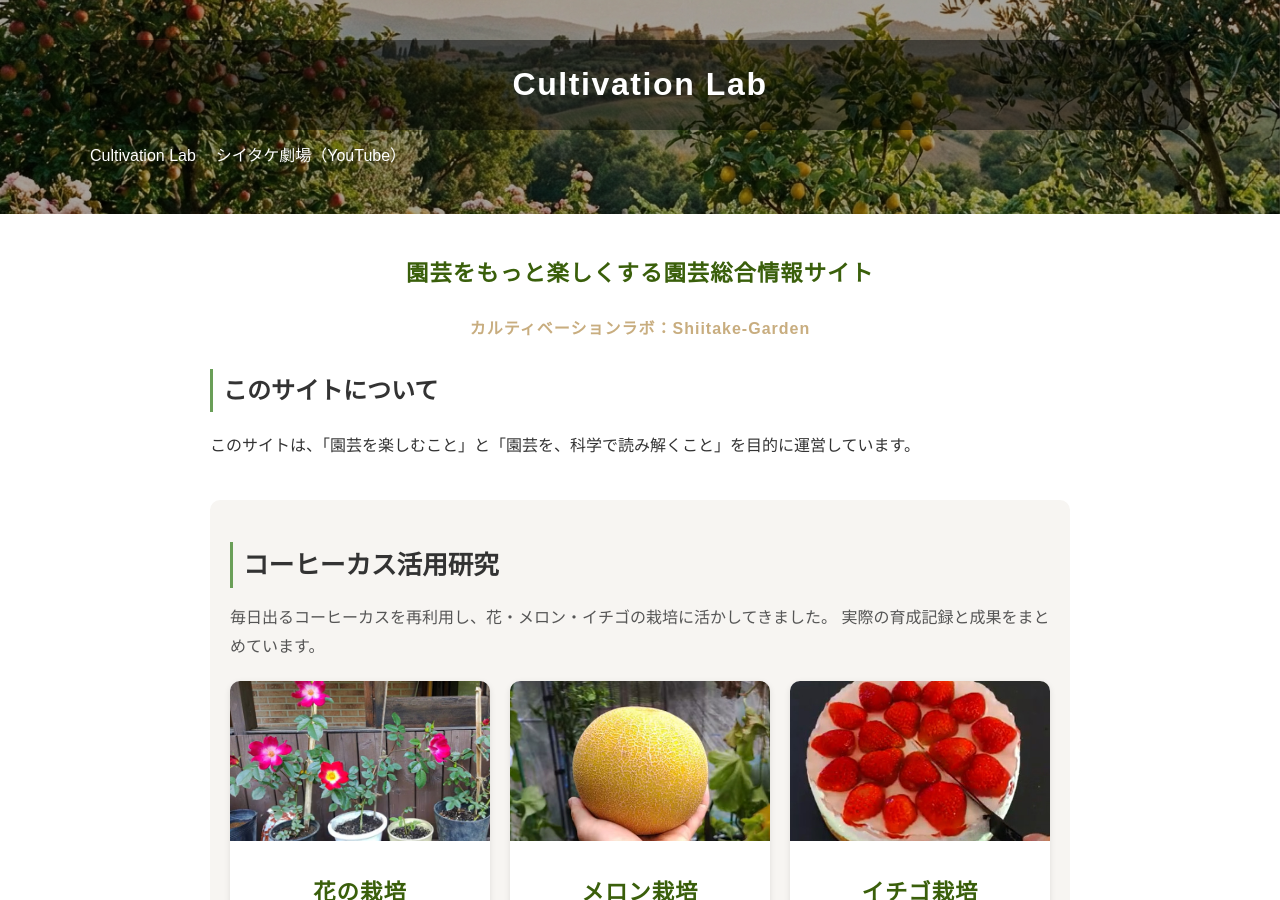
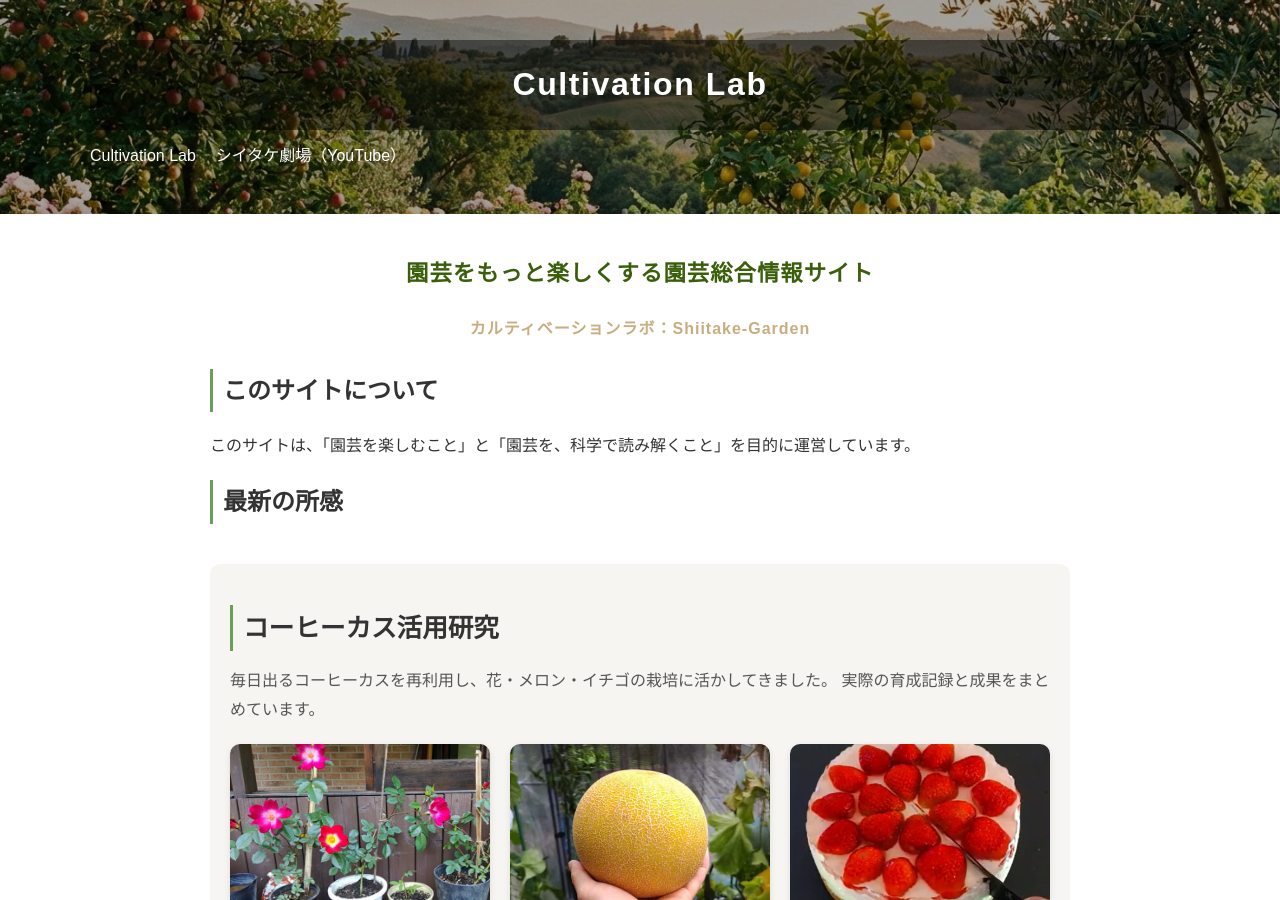
Before and after one commit to shiitake-garden/shiitake-garden.github.io, a Jekyll site: the page built from index_bf.html, in a window 1280 px wide and 900 px high. Built offline with Jekyll 4.4.1, drawn with Linux system fonts in a browser that asks for light colours.

Commit message:
Update index_bf.html

```diff
--- a/index_bf.html
+++ b/index_bf.html
@@ -13,6 +13,19 @@
   <h2>このサイトについて</h2>
   <p>このサイトは、「園芸を楽しむこと」と「園芸を、科学で読み解くこと」を目的に運営しています。</p>
 </section>
+
+<h2>最新の所感</h2>
+
+<ul>
+  {% assign latest = site.diary | sort: "date" | reverse %}
+  {% for post in latest limit:1 %}
+    <li>
+      <a href="{{ post.url }}">{{ post.title }}</a>
+      <span>{{ post.date | date: "%Y-%m-%d" }}</span>
+    </li>
+  {% endfor %}
+</ul>
+
 
 
 <section class="coffee-section">
```
